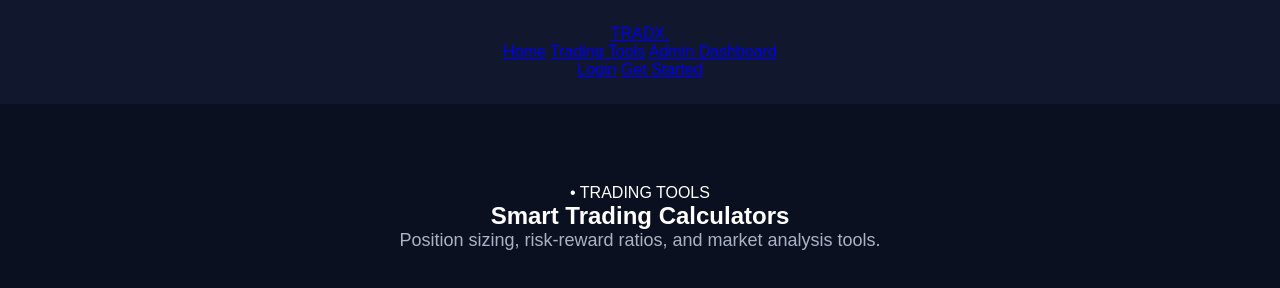
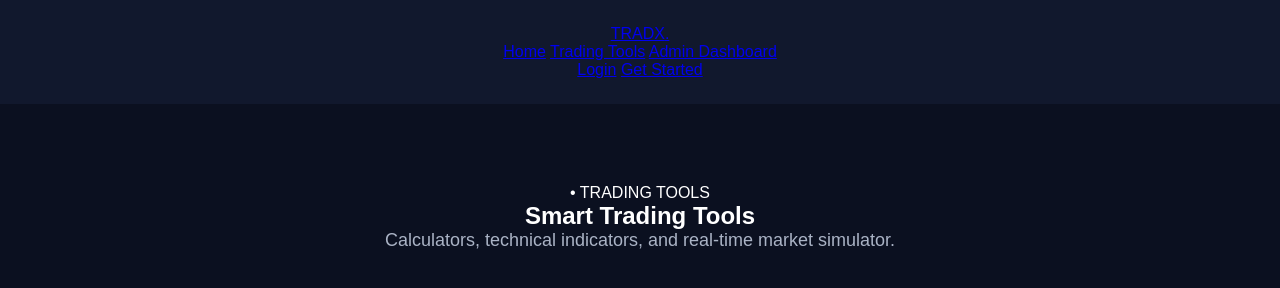
Before and after one commit to TRADX760/Tradx-Marketing-2026, a plain HTML site: page trading-tools.html in a window 1280 px wide. Drawn offline with Linux system fonts and the light colour scheme.

Commit message:
Update trading-tools.html

```diff
--- a/trading-tools.html
+++ b/trading-tools.html
@@ -4,17 +4,19 @@
   <meta charset="UTF-8">
   <meta name="viewport" content="width=device-width, initial-scale=1.0">
   <title>Trading Tools | TRADX</title>
-  <link rel="stylesheet" href="css/style.css">
+  <link rel="stylesheet" href="CSS/style.css">
 </head>
 <body>
 
 <header class="navbar">
   <a href="index.html" class="logo">TRADX<span>.</span></a>
+
   <nav>
     <a href="index.html">Home</a>
     <a href="trading-tools.html">Trading Tools</a>
     <a href="dashboard.html">Admin Dashboard</a>
   </nav>
+
   <div class="nav-buttons">
     <a href="login.html" class="login-btn">Login</a>
     <a href="register.html" class="signup-btn">Get Started</a>
@@ -25,11 +27,11 @@
   <section class="hero">
     <div class="hero-content">
       <div class="badge">• TRADING TOOLS</div>
-      <h1>Smart Trading Calculators</h1>
-      <p>Position sizing, risk-reward ratios, and market analysis tools.</p>
+      <h1>Smart Trading Tools</h1>
+      <p>Calculators, technical indicators, and real-time market simulator.</p>
     </div>
   </section>
 </main>
 
 </body>
-      </html>
+</html>
```
